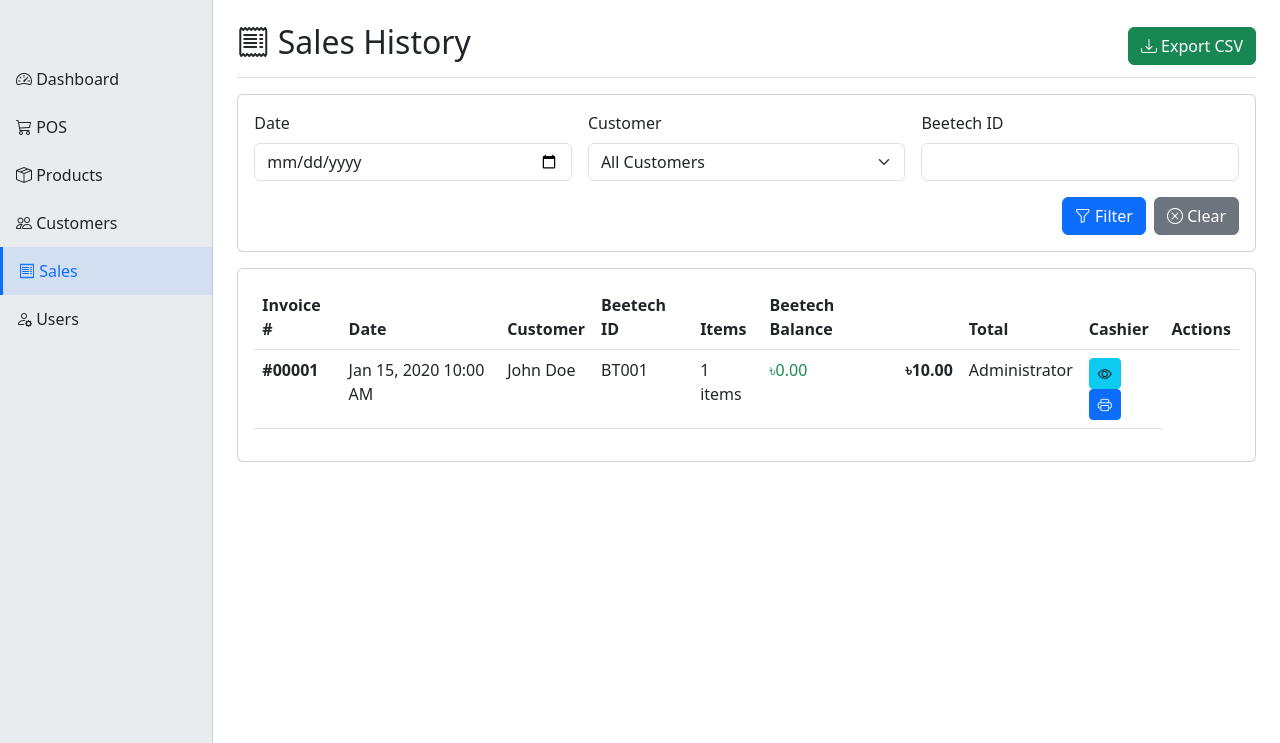
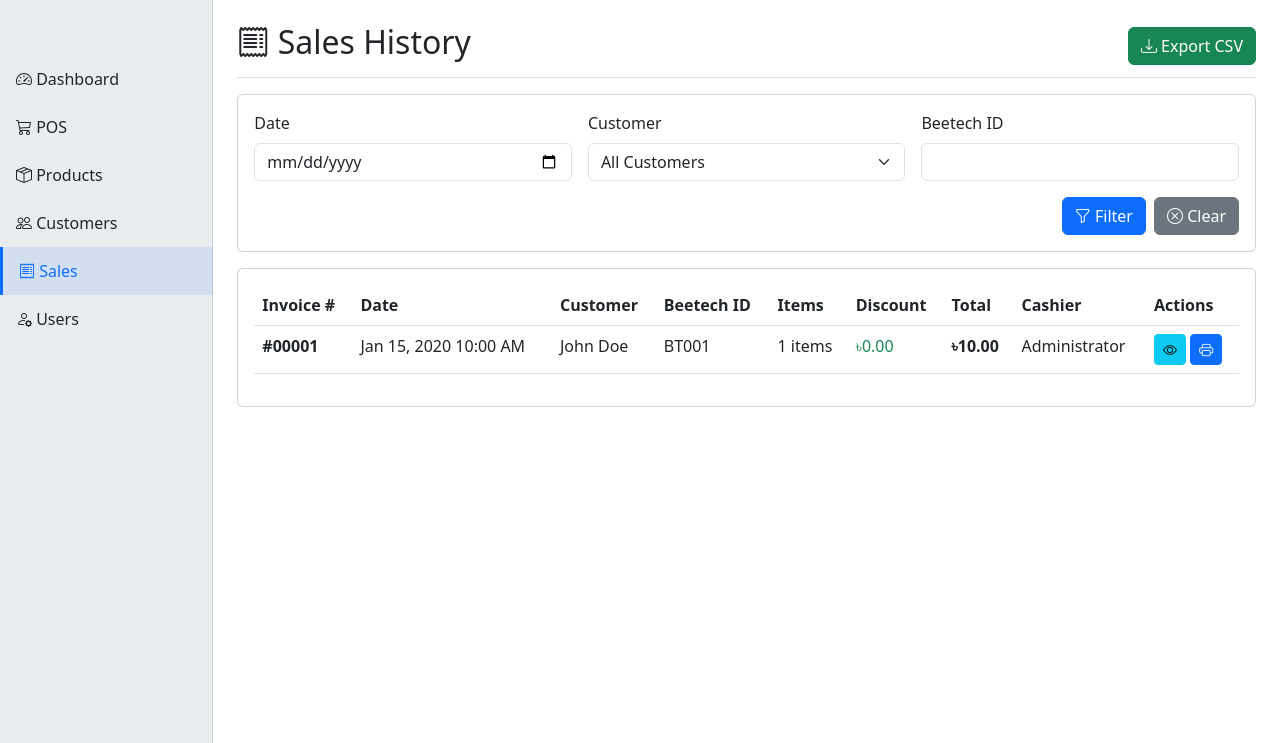
Before and after one commit to arefin-nabil/ADS-POS_Web_Sofrware, a PHP site: page /sales.php in a window 1280 px wide. Shown: the part 57-800 px from the top of the page. Run offline with PHP 8.4, Linux system fonts and the light colour scheme; a user stored in the database is signed in; data comes from the database, SQL or seed files in the repository; tables that the repository leaves empty hold one stand-in row (values such as "Sample post").

Commit message:
FInal Update

```diff
--- a/sales.php
+++ b/sales.php
@@ -140,7 +140,7 @@ $customers = $conn->query("SELECT * FROM customers ORDER BY name");
                         <th>Customer</th>
                         <th>Beetech ID</th>
                         <th>Items</th>
-                        <th>Beetech Balance<th>
+                        <th>Discount</th>
                         <th>Total</th>
                         <th>Cashier</th>
                         <th>Actions</th>
```
